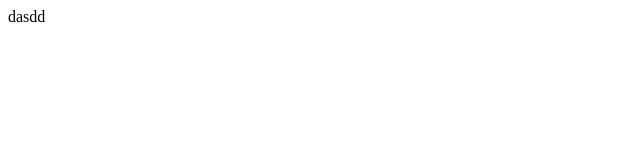
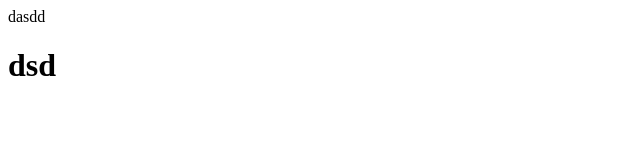
Before and after one commit to RoyalMasterDevs/Memo1491-Diplomado, a plain HTML site: page index.html in a window 1280 px wide. Shown: the full height of the page, 0-640 px from the left. Drawn offline with Linux system fonts and the light colour scheme.

Commit message:
Update index.html

```diff
--- a/index.html
+++ b/index.html
@@ -7,5 +7,6 @@
 </head>
 <body>
     <span>dasdd</span>
+    <h1>dsd</h1>
 </body>
 </html>
```
